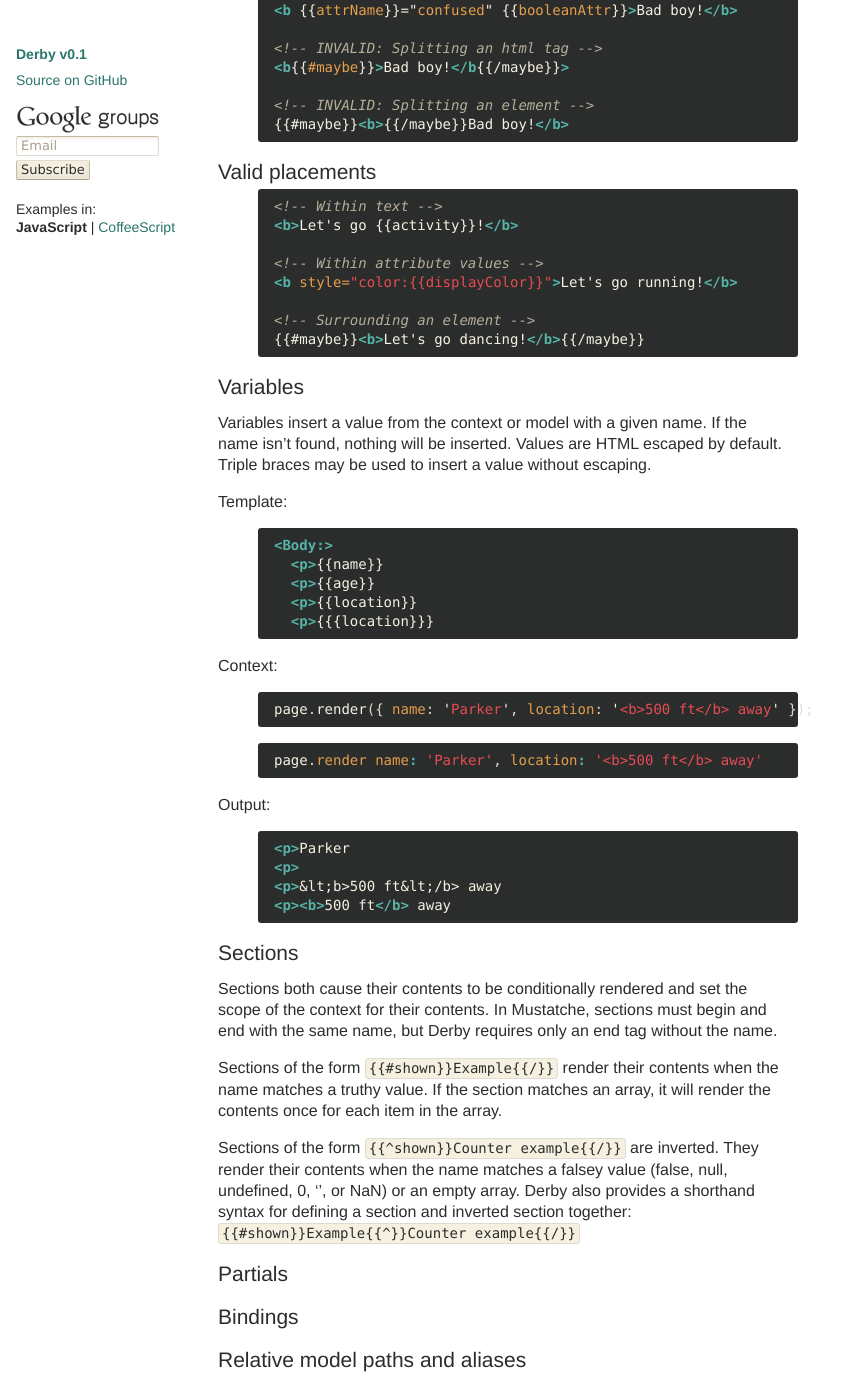
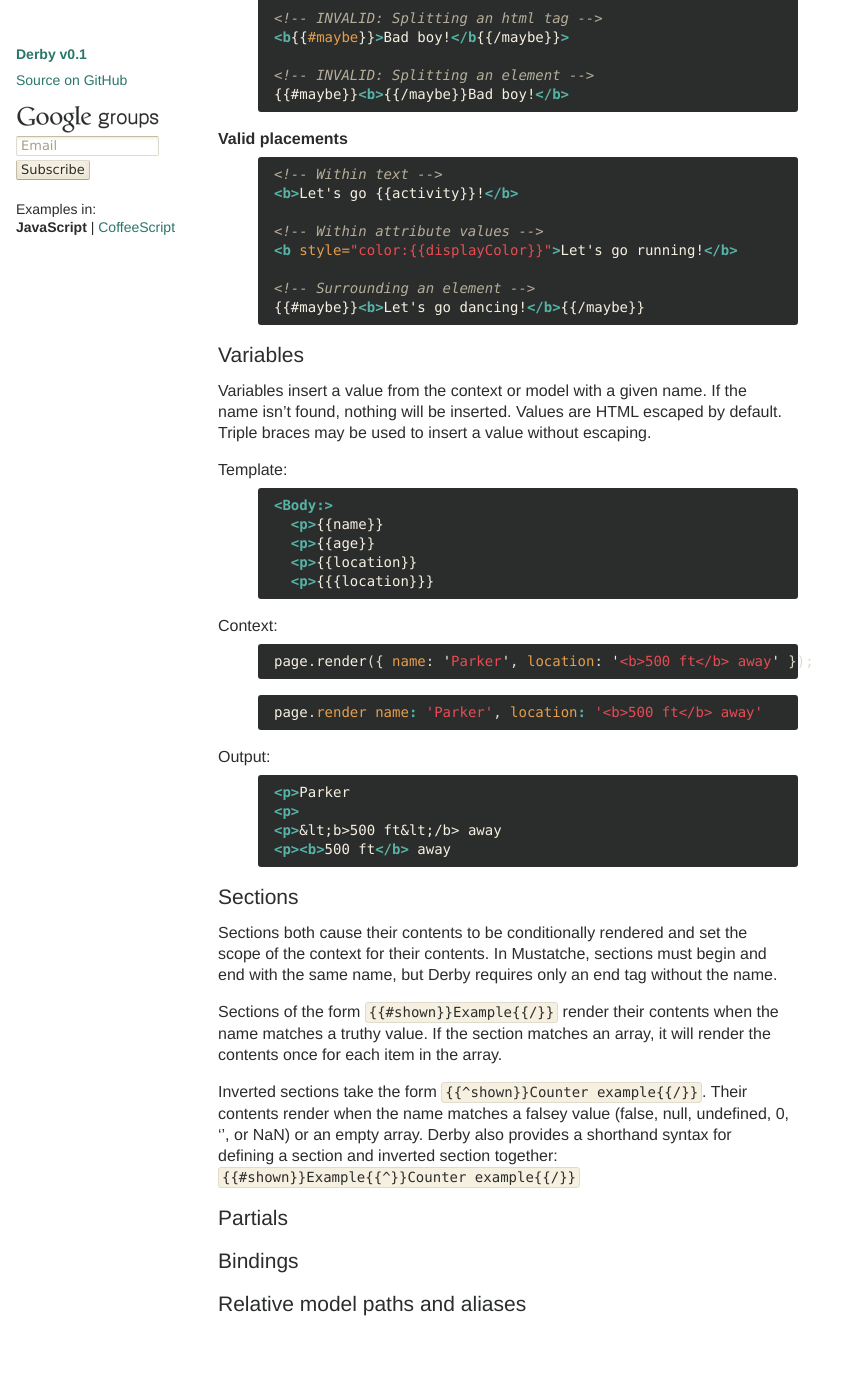
Before and after one commit to derbyjs/derby, a Jekyll site: the page built from index.md, in a window 1280 px wide and 1400 px high, scrolled down 8167 px. Shown: the whole window, without its empty margins (0-857 px from the left). Built offline with Jekyll 4.4.1, drawn with Linux system fonts in a browser that asks for light colours; after the commit the page ends 9511 px from its top, so only the background shows below that.

Commit message:
fomatting

```diff
--- a/_layouts/default.html
+++ b/_layouts/default.html
@@ -68,7 +68,9 @@ pre{
   padding: 7px 15px;
   min-width: 540px;
 }
-h3+.javascript,h3+.coffeescript,h3+.highlight{
+h3+.javascript,h3+.coffeescript,h3+.highlight,
+h4+.javascript,h4+.coffeescript,h4+.highlight,
+p+.javascript,p+.coffeescript,p+.highlight{
   margin-top: -8px;
 }
 .highlight+p,pre+p{
--- a/index.md
+++ b/index.md
@@ -228,13 +228,13 @@ Template files are also HTML, but each template is wrapped in a tag that names t
 
 Templates can be imported from another file for sharing among multiple pages. File paths are expessed relatively, similar to how Node.js modules are loaded. A single template may be imported, or all templates in the file may be imported with the reserved template name `All`.
 
-### shared.html
+#### shared.html
 {% highlight html %}
 <sharedTitle:>
   Too awesome not to share
 {% endhighlight %}
 
-### app.html
+#### app.html
 {% highlight html %}
 <!-- import template keeping the same name -->
 <sharedTitle: from="./shared">
@@ -321,7 +321,7 @@ With Mustache, application code generates a context object before rendering the
 
 The other major difference between Mustache and Derby templates is that Derby templates must be valid HTML first. Mustache is completely language agnostic---it can be used to compile anything from HTML to source code to a document. However, Derby templates are first parsed as HTML so that the parser can understand how to bind data to the surrounding DOM objects. Template tags are only allowed within text, within attribute values, and surrounding elements.
 
-### Invalid template tag placements
+#### Invalid template tag placements
 {% highlight html %}
 <!-- INVALID: Within element names -->
 <{{"{{"}}tagName}}>Bad boy!</{{"{{"}}tagName}}>
@@ -336,7 +336,7 @@ The other major difference between Mustache and Derby templates is that Derby te
 {{"{{"}}#maybe}}<b>{{"{{"}}/maybe}}Bad boy!</b>
 {% endhighlight %}
 
-### Valid placements
+#### Valid placements
 {% highlight html %}
 <!-- Within text -->
 <b>Let's go {{"{{"}}activity}}!</b>
@@ -386,7 +386,7 @@ Sections both cause their contents to be conditionally rendered and set the scop
 
 Sections of the form `{{"{{"}}#shown}}Example{{"{{"}}/}}` render their contents when the name matches a truthy value. If the section matches an array, it will render the contents once for each item in the array.
 
-Sections of the form `{{"{{"}}^shown}}Counter example{{"{{"}}/}}` are inverted. They render their contents when the name matches a falsey value (false, null, undefined, 0, '', or NaN) or an empty array. Derby also provides a shorthand syntax for defining a section and inverted section together: `{{"{{"}}#shown}}Example{{"{{"}}^}}Counter example{{"{{"}}/}}`
+Inverted sections take the form `{{"{{"}}^shown}}Counter example{{"{{"}}/}}`. Their contents render when the name matches a falsey value (false, null, undefined, 0, '', or NaN) or an empty array. Derby also provides a shorthand syntax for defining a section and inverted section together: `{{"{{"}}#shown}}Example{{"{{"}}^}}Counter example{{"{{"}}/}}`
 
 ### Partials
 
```
